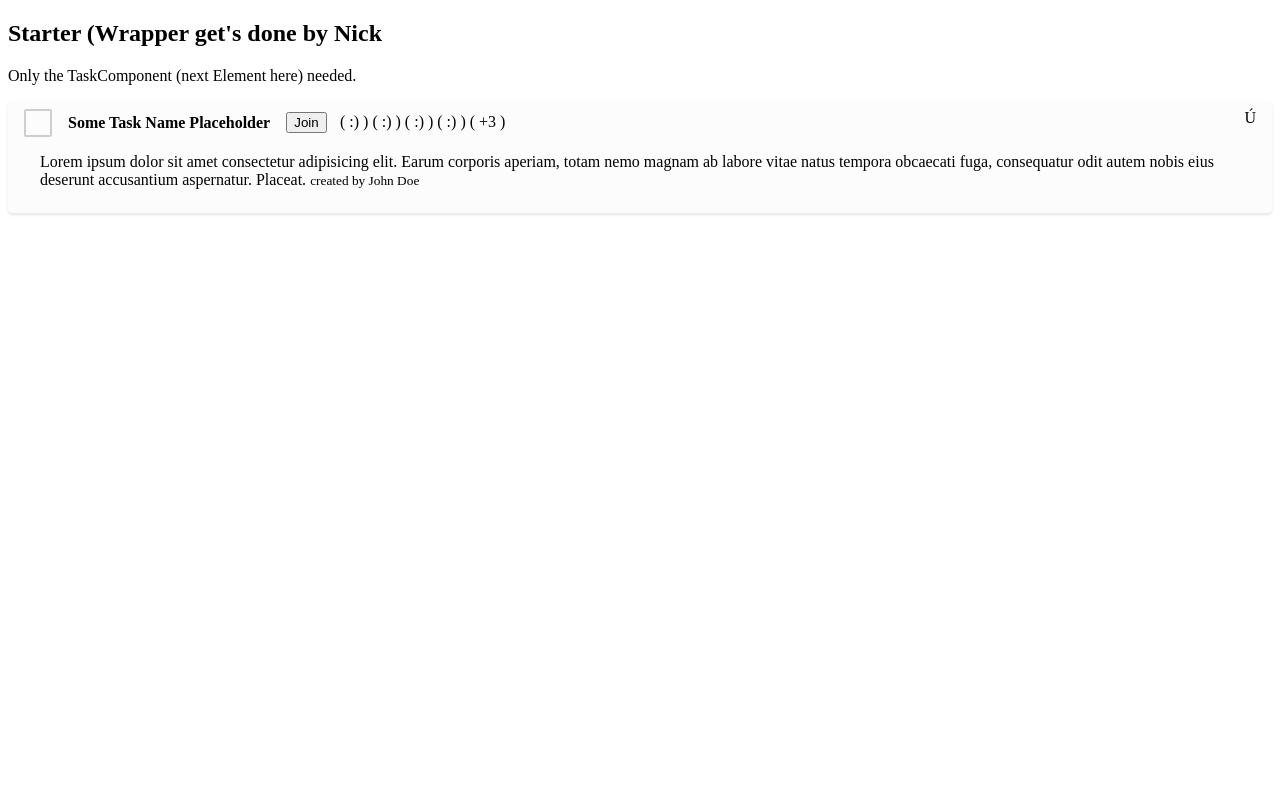
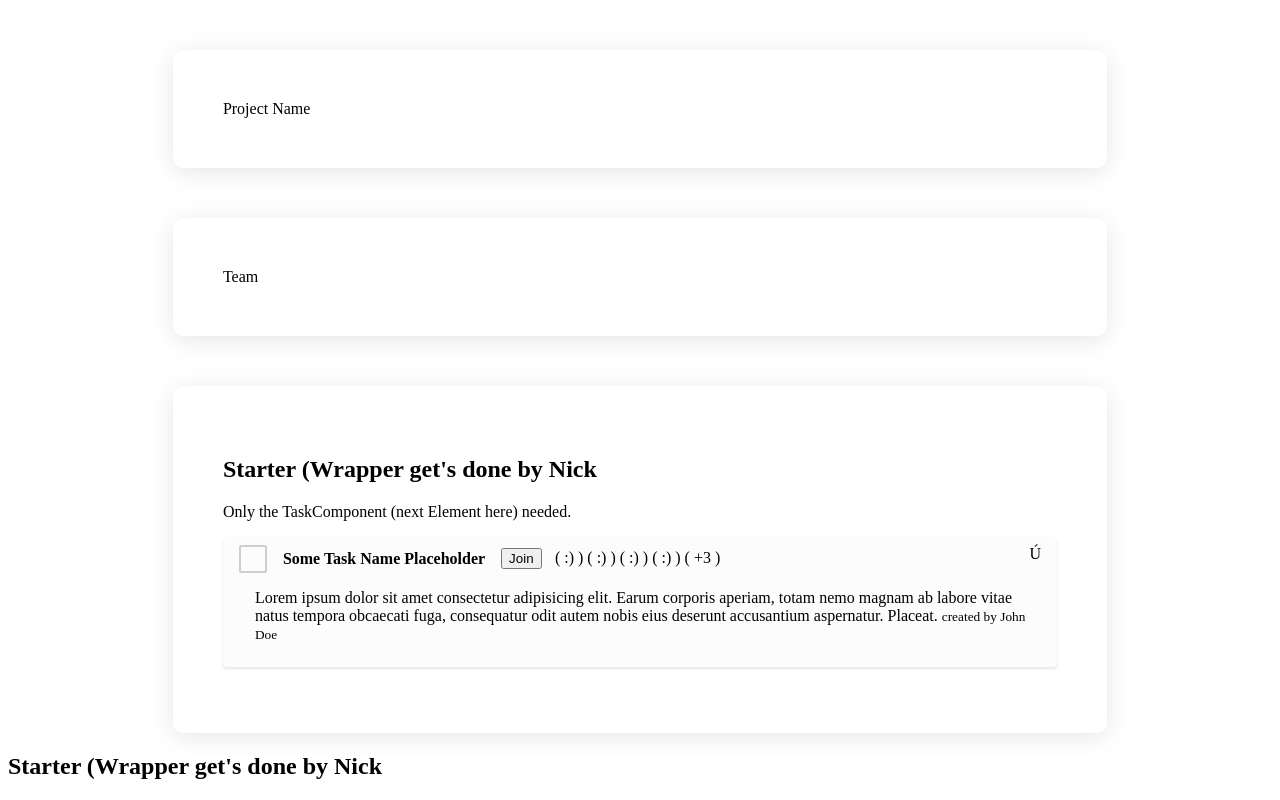
Before and after one commit to codecampleipzig/communic, an Angular app: page / in a window 1280 px wide. Shown: the top 800 px of the page. Built offline with nearby package versions, Linux system fonts and the light colour scheme.

Commit message:
Add wrapper

```diff
--- a/src/app/app.component.css
+++ b/src/app/app.component.css
@@ -0,0 +1,2 @@
+<app-wrapper></app-wrapper>
+<router-outlet></router-outlet>
--- a/src/app/app.component.html
+++ b/src/app/app.component.html
@@ -1,3 +1,4 @@
+<app-wrapper></app-wrapper>
 <div id="taskWrapper">
 
   <h2>Starter (Wrapper get's done by Nick</h2>
--- a/src/app/app.module.ts
+++ b/src/app/app.module.ts
@@ -4,11 +4,13 @@ import { NgModule } from '@angular/core';
 import { AppRoutingModule } from './app-routing.module';
 import { AppComponent } from './app.component';
 import { TaskComponent } from './task/task.component';
+import { WrapperComponent } from './wrapper/wrapper.component';
 
 @NgModule({
   declarations: [
     AppComponent,
-    TaskComponent
+    TaskComponent,
+    WrapperComponent
   ],
   imports: [
     BrowserModule,
--- /dev/null
+++ b/src/app/wrapper/wrapper.component.css
@@ -0,0 +1,12 @@
+.wrapper {
+}
+.card {
+background: #FFFFFF;
+box-shadow: 0px 4px 25px rgba(0, 0, 0, 0.1);
+border-radius: 10px;
+padding: 50px;
+margin-left: auto;
+margin-right: auto;
+margin-top: 50px;
+width: 66%;
+}
--- /dev/null
+++ b/src/app/wrapper/wrapper.component.html
@@ -0,0 +1,17 @@
+<div class = "wrapper">
+    <div class = "card">
+        Project Name
+    </div>
+    <div class = "card">
+        Team
+    </div>
+    <div class = "card">
+            <h2>Starter (Wrapper get's done by Nick</h2>
+
+            <p>Only the TaskComponent (next Element here) needed.</p>
+
+            <app-task></app-task>
+
+
+    </div>
+</div>
--- /dev/null
+++ b/src/app/wrapper/wrapper.component.ts
@@ -0,0 +1,15 @@
+import { Component, OnInit } from '@angular/core';
+
+@Component({
+  selector: 'app-wrapper',
+  templateUrl: './wrapper.component.html',
+  styleUrls: ['./wrapper.component.css']
+})
+export class WrapperComponent implements OnInit {
+
+  constructor() { }
+
+  ngOnInit() {
+  }
+
+}
```
Also changed, not shown: 1 other file (tests, documents, lock files or other folders).
